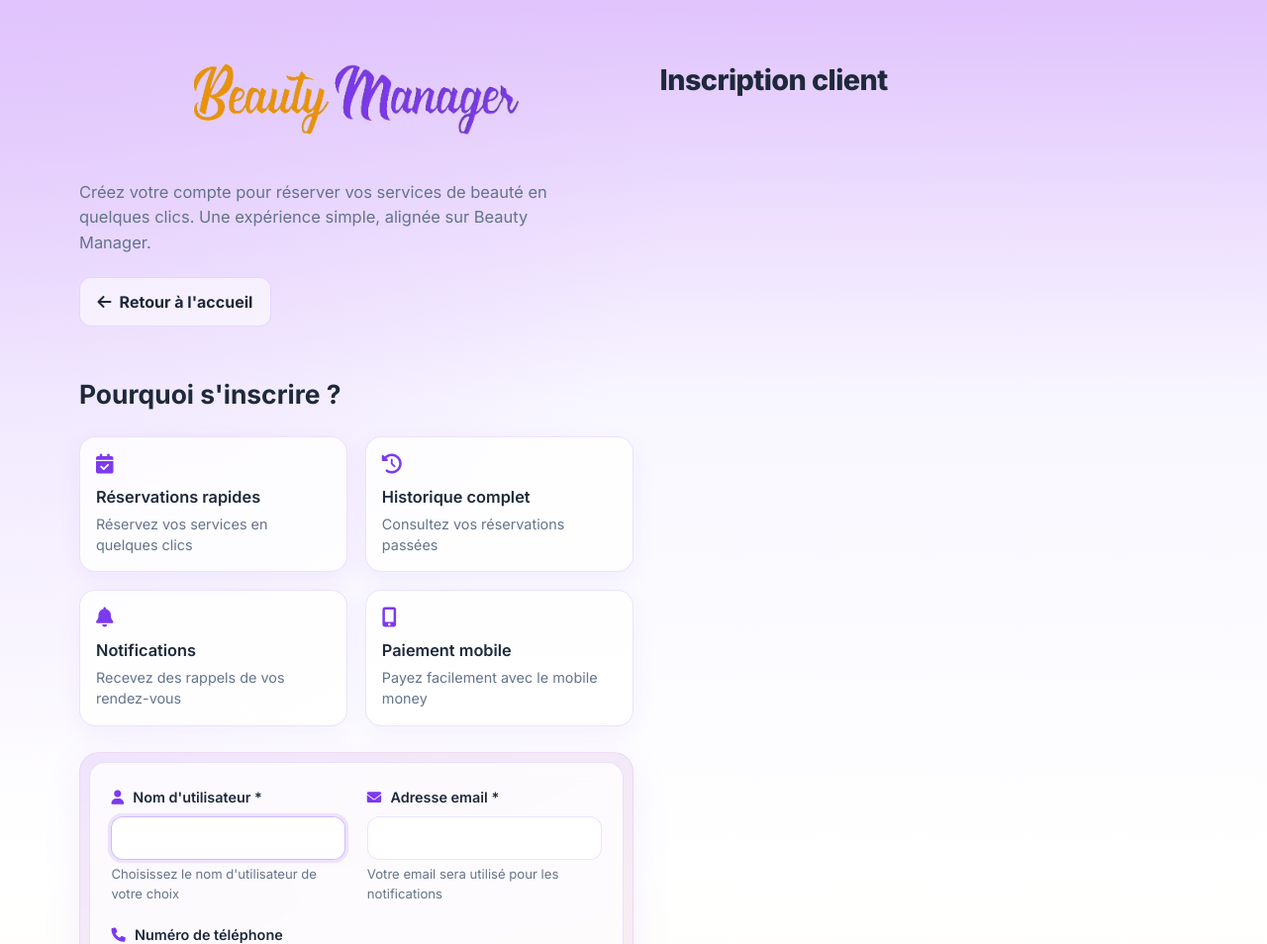
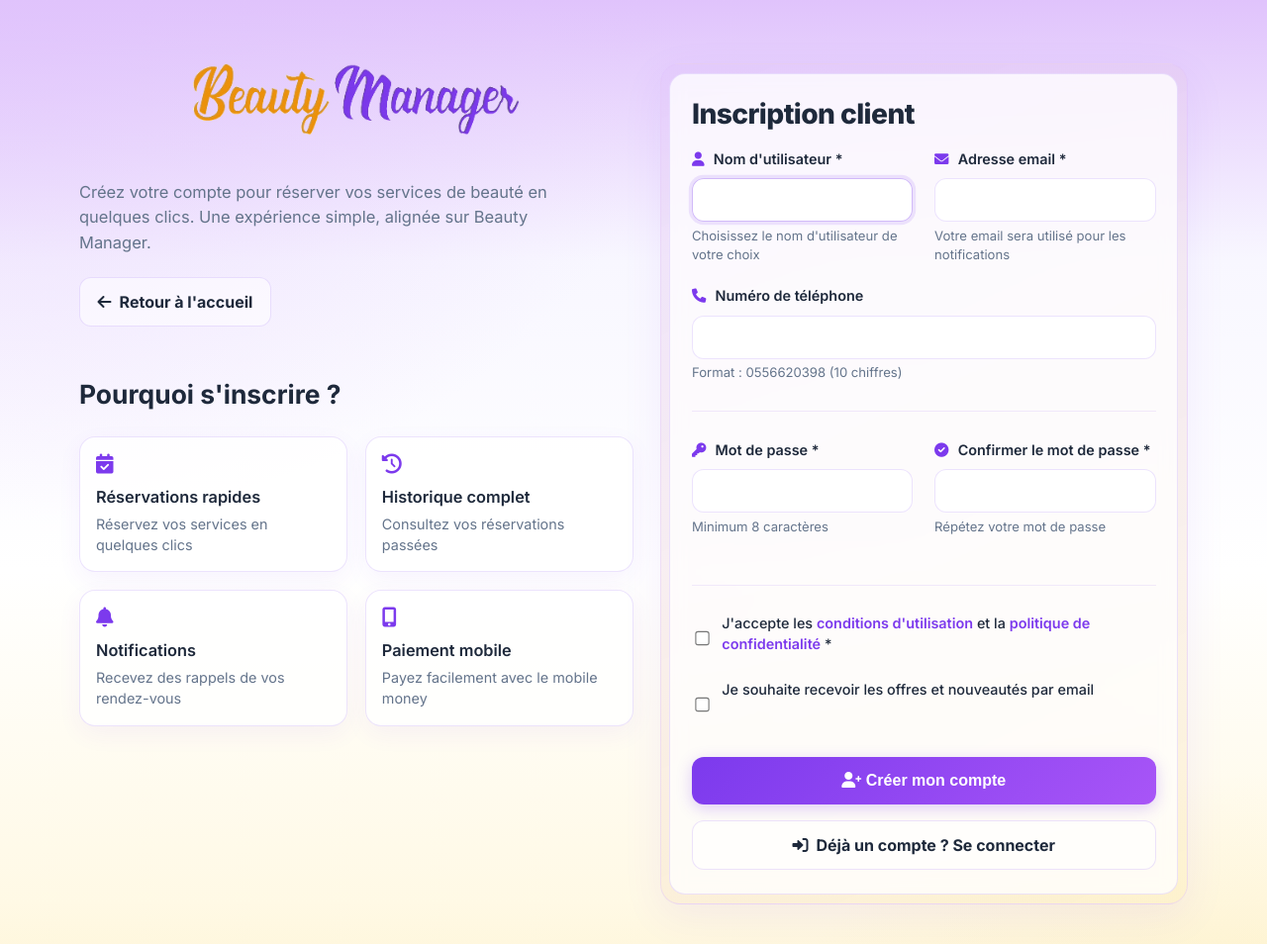
Before and after one commit to irraisaac16-code/Beauty-manager, a Django app: page /inscription/client/ in a window 1280 px wide. Shown: the top 954 px of the page at 99% size. Run offline with Django 5.2, Linux system fonts and the light colour scheme.

Commit message:
Revert "ui(auth): titres inscription au-dessus du panneau"
This reverts commit efd5d7298558aae5130555bc077239dcb1baccc5.

```diff
--- a/manager/static/manager/theme-inscription.css
+++ b/manager/static/manager/theme-inscription.css
@@ -125,13 +125,12 @@ main.theme-reg h2 {
     backdrop-filter: blur(8px);
 }
 
-.reg-panel-title {
-    margin: 0 0 0.85rem;
-    font-size: clamp(1.45rem, 2.25vw, 1.95rem);
+.reg-form-title {
+    margin: 0 0 1.15rem;
+    font-size: clamp(1.4rem, 2.2vw, 1.85rem);
     line-height: 1.15;
-    font-weight: 900;
+    font-weight: 800;
     letter-spacing: -0.02em;
-    color: var(--reg-text);
 }
 
 .reg-section {
--- a/manager/templates/manager/register_client.html
+++ b/manager/templates/manager/register_client.html
@@ -50,9 +50,9 @@
                 </section>
             </div>
 
-            <h1 class="reg-panel-title">Inscription client</h1>
             <div class="reg-panel">
                 <div class="reg-panel-inner">
+                    <h1 class="reg-form-title">Inscription client</h1>
                     <form method="post" id="register-form" enctype="multipart/form-data">
                         {% csrf_token %}
 
--- a/manager/templates/manager/register_coiffeuse.html
+++ b/manager/templates/manager/register_coiffeuse.html
@@ -64,9 +64,9 @@
                 </section>
             </div>
 
-            <h1 class="reg-panel-title">Inscription esthéticienne</h1>
             <div class="reg-panel">
                 <div class="reg-panel-inner">
+                    <h1 class="reg-form-title">Inscription esthéticienne</h1>
                     <form method="post" id="register-form" enctype="multipart/form-data">
                         {% csrf_token %}
 
```
